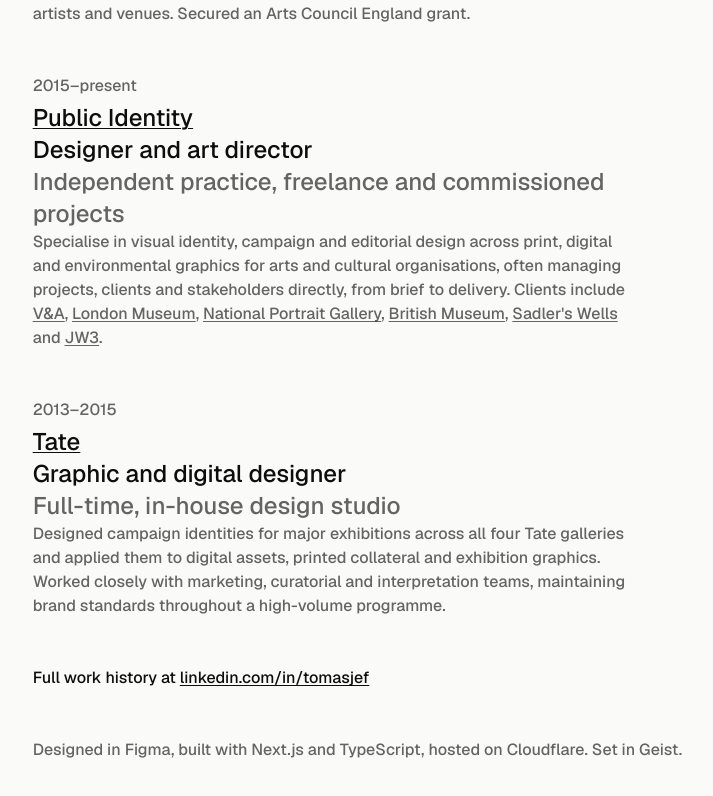
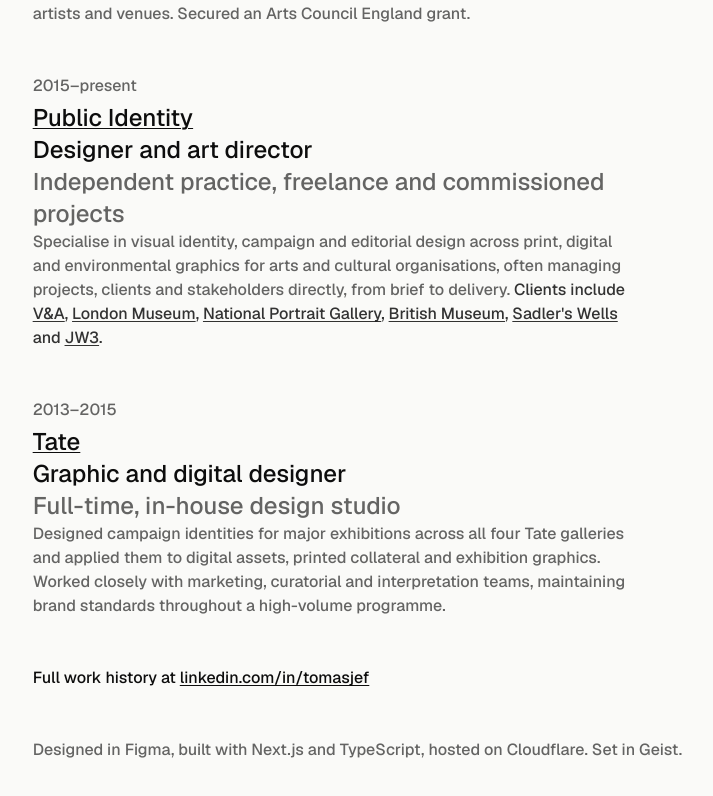
Before and after one commit to tomasjef/dev.portfolio, a Next.js app: page / in a window 1280 px wide. Shown: the part 2395-3191 px from the top of the page, without its empty margins (204-917 px from the left). Built offline with nearby package versions, Linux system fonts and the light colour scheme.

Commit message:
Darker grey for the Public Identity clients sentence

```diff
--- a/src/app/globals.css
+++ b/src/app/globals.css
@@ -8,6 +8,7 @@
   --color-paper: #fafaf8;
   --color-ink: rgb(0 0 0 / 0.95);
   --color-muted: rgb(0 0 0 / 0.6);
+  --color-soft: rgb(0 0 0 / 0.8);
 
   --text-body: 16px;
   --text-body--line-height: 24px;
--- a/src/components/JobEntry.tsx
+++ b/src/components/JobEntry.tsx
@@ -7,7 +7,7 @@ function ClientList({ clients }: { clients: NonNullable<Job["clients"]> }) {
   return clients.map((client, i) => (
     <Fragment key={client.name}>
       {i > 0 && (i === clients.length - 1 ? " and " : ", ")}
-      <TextLink href={client.url} tone="muted">
+      <TextLink href={client.url} tone="soft">
         {client.name}
       </TextLink>
     </Fragment>
@@ -28,7 +28,9 @@ export function JobEntry({ job }: { job: Job }) {
         {job.clients && (
           <>
             {" "}
-            Clients include <ClientList clients={job.clients} />.
+            <span className="text-soft">
+              Clients include <ClientList clients={job.clients} />.
+            </span>
           </>
         )}
       </p>
--- a/src/components/TextLink.tsx
+++ b/src/components/TextLink.tsx
@@ -2,11 +2,12 @@ import type { ComponentProps } from "react";
 
 type Props = ComponentProps<"a"> & {
   // Colour of the surrounding text; hover always moves to the other tone
-  tone?: "ink" | "muted";
+  tone?: "ink" | "soft" | "muted";
 };
 
 const hover = {
   ink: "hover:text-muted focus-visible:text-muted",
+  soft: "hover:text-muted focus-visible:text-muted",
   muted: "hover:text-ink focus-visible:text-ink",
 };
 
```
